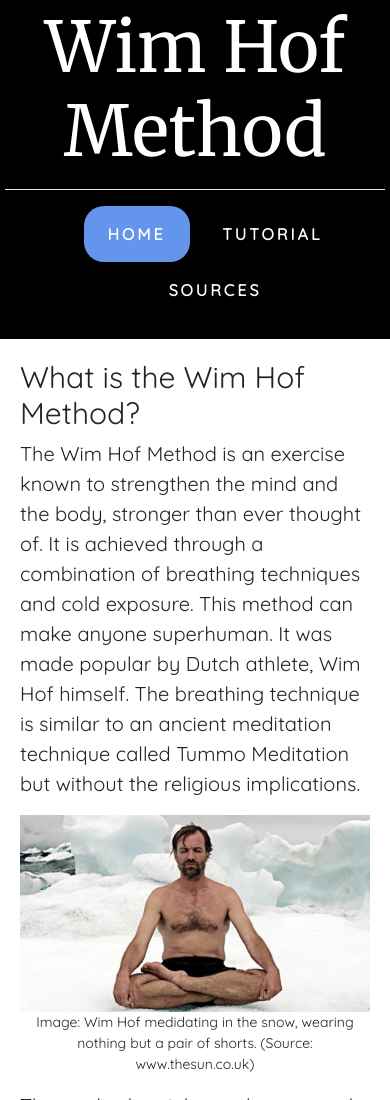
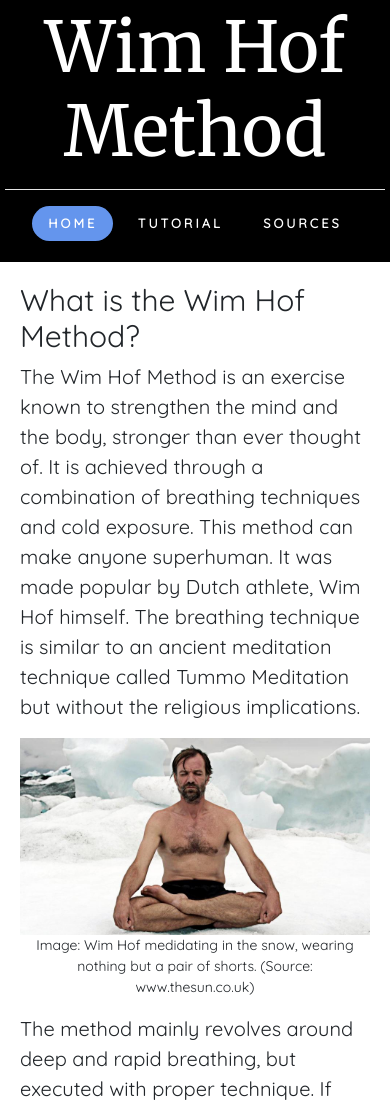
Before and after one commit to victafrancis/wim-hof-website, a plain HTML site: page index.html in a window 390 px wide. Shown: the top 1100 px of the page. Drawn offline with nearby package versions, Linux system fonts and the light colour scheme.

Commit message:
Updated navigation bar to fit perfectly on mobile.

```diff
--- a/assets/css/default.css
+++ b/assets/css/default.css
@@ -1,5 +1,8 @@
 .container{
     padding: 20px;
+}
+ul.container{
+    padding: 0px;
 }
 
 h2{
@@ -70,10 +73,10 @@ header hr{
     display: inline-block;
     margin-left: 2px;
     margin-right: 2px;
-    padding: 16px 24px;
+    padding: 8px 16px;
     letter-spacing: 3px;
     text-decoration: none;
-    font-size: 100%;
+    font-size: 80%;
     font-weight: 600;
     text-transform: uppercase;
     outline: 0;
--- a/index.html
+++ b/index.html
@@ -19,7 +19,7 @@
         <h1><a href="index.html" title="Home">Wim Hof Method</a></h1>
         <hr style="background-color: white" width="100%">
         <div id="menu">
-            <ul>
+            <ul class="container">
                 <li class="current_page"><a href="index.html" title="Wim Hof Method Homepage">Home</a></li>
                 <li><a href="tutorial.html" title="How to do the Wim Hof Method.">Tutorial</a></li>
                 <li><a href="sources.html" title="Sources for this website.">Sources</a></li>
```
Also changed, not shown: sources.html (+1 -1 lines), tutorial.html (+1 -1 lines).
